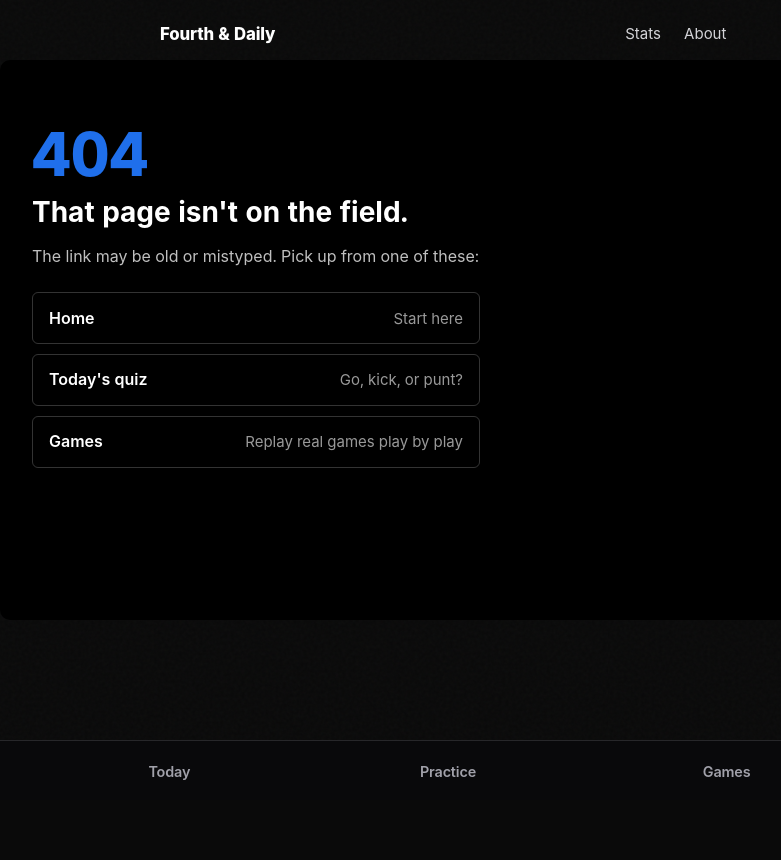
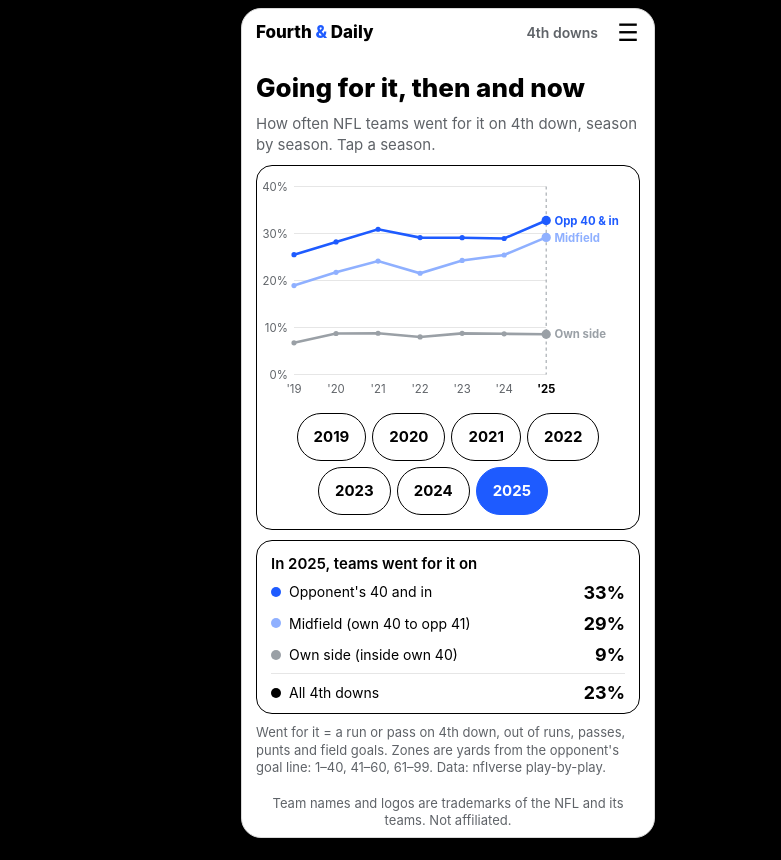
Before and after one commit to nmpy7knjd8-code/nfl-analytics-simulator, a Next.js app in the folder frontend/: page /era in a window 1280 px wide. Before the commit this address had no page. Shown: the whole page, without its empty margins (192-973 px from the left). Built offline with nearby package versions, Linux system fonts and the light colour scheme.

Commit message:
F4 era chart: going for it by season and field zone (#165)
* F4 era chart: going for it by season and field zone

* Remove accidentally committed node_modules symlink

---------

Co-authored-by: Grok Bot <nmpy7knjd8-code@users.noreply.github.com>
Co-authored-by: Grok Bot <bot@x>

```diff
--- /dev/null
+++ b/frontend/app/era/page.tsx
@@ -0,0 +1,11 @@
+import { EraChart } from "../../components/EraChart";
+
+export const metadata = { title: "Going for it, then and now · Fourth & Daily" };
+
+export default function EraPage() {
+  return (
+    <main id="main">
+      <EraChart />
+    </main>
+  );
+}
--- a/frontend/app/globals.css
+++ b/frontend/app/globals.css
@@ -1774,3 +1774,17 @@ body { font-variant-numeric: tabular-nums; }
 .ab p,.ab>ul{margin:0;font-size:15px;color:#202124}
 .ab>ul{padding-left:20px;display:grid;gap:6px}
 .ab a{color:var(--sg-b)}
+/* —— chart pages (F4/D2), same white card as /kicks —— */
+.ch-card{padding:8px 6px}
+.ch-chips{margin:8px 0 0;justify-content:center;flex-wrap:wrap;overflow:visible}
+.ch-pick{text-align:left}
+.era-ax{font-size:11px;fill:#5f6368}
+.era-ax.is-on{fill:#000;font-weight:700}
+.era-lbl{font-size:11px;font-weight:700}
+.era-pick-h{font-size:15px;font-weight:600;color:#000;margin-bottom:6px}
+.era-rows{list-style:none;margin:0;padding:0;display:grid;gap:6px}
+.era-rows li{display:flex;align-items:center;gap:8px;font-size:14px;color:#000}
+.era-rows strong{margin-left:auto;font-size:18px;font-variant-numeric:tabular-nums}
+.era-dot{width:10px;height:10px;border-radius:50%;background:#000;flex:none}
+.era-all{border-top:1px solid #e6e6e6;padding-top:6px}
+.cal-axes{display:flex;justify-content:space-between;font-size:13px;color:#5f6368;padding:0 6px}
--- a/frontend/components/AppNav.tsx
+++ b/frontend/components/AppNav.tsx
@@ -15,11 +15,11 @@ const ALL_TABS = [
 const TABS = ALL_TABS.filter((t) => CHECKER_ENABLED || t.href !== "/fourth-down/");
 
 /** Game-style routes have their own header and ☰ menu, so the old chrome is hidden there:
- * "/", "/daily", "/practice", "/endless", "/feed", "/kicks", "/about", "/daily/stats",
+ * "/", "/daily", "/practice", "/endless", "/feed", "/kicks", "/about", "/daily/stats", "/era",
  * "/coaches" and anything under "/team/", "/coaches/" or "/card/". */
 function useGameRoute(): boolean {
   // Lists live inside the function: lib/routeChrome.test.ts reads this body for each route.
-  const GAME_EXACT = new Set(["/", "/daily", "/practice", "/endless", "/feed", "/kicks", "/about", "/daily/stats"]);
+  const GAME_EXACT = new Set(["/", "/daily", "/practice", "/endless", "/feed", "/kicks", "/about", "/daily/stats", "/era"]);
   const GAME_PREFIX = ["/team/", "/coaches/", "/card/"];
   const p = (usePathname() || "/").replace(/\/+$/, "") || "/";
   return GAME_EXACT.has(p) || p === "/coaches" || GAME_PREFIX.some((x) => p.startsWith(x));
--- /dev/null
+++ b/frontend/components/EraChart.tsx
@@ -0,0 +1,73 @@
+"use client";
+
+import { useState } from "react";
+import { era, goRate, type EraZoneId } from "../lib/era";
+import { Header, Trademark } from "./SimpleGame";
+
+const W = 358, H = 220, L = 30, R = 84, T = 12, B = 26, YMAX = 40;
+const SHADE: Record<EraZoneId, string> = { opp: "#1E5BFF", mid: "#8fb0ff", own: "#9aa0a6" };
+const fmt = (p: number | null) => (p === null ? "—" : `${Math.round(p)}%`);
+
+export function EraChart() {
+  const seasons = era.seasons;
+  const [sel, setSel] = useState(seasons.length - 1);
+  const x = (i: number) => L + (i * (W - L - R)) / Math.max(seasons.length - 1, 1);
+  const y = (p: number) => T + (1 - p / YMAX) * (H - T - B);
+  const cur = seasons[sel];
+
+  return (
+    <div className="sg-app kb">
+      <Header right="4th downs" />
+      <h1 className="kb-h1">Going for it, then and now</h1>
+      <p className="kb-lede">How often NFL teams went for it on 4th down, season by season. Tap a season.</p>
+      <section className="kb-hero ch-card">
+        <svg viewBox={`0 0 ${W} ${H}`} width="100%" role="img" aria-label="How often teams went for it on 4th down, by season and field zone">
+          {[0, 10, 20, 30, 40].map((v) => (
+            <g key={v}>
+              <line x1={L} x2={W - R} y1={y(v)} y2={y(v)} stroke="#e6e6e6" />
+              <text x={L - 6} y={y(v) + 4} textAnchor="end" className="era-ax">{v}%</text>
+            </g>
+          ))}
+          <line x1={x(sel)} x2={x(sel)} y1={T} y2={H - B} stroke="#9aa0a6" strokeDasharray="3 3" />
+          {era.zones.map((z) => {
+            const pts = seasons.map((s, i) => [x(i), y(goRate(s[z.id]) ?? 0)] as const);
+            const last = pts[pts.length - 1];
+            return (
+              <g key={z.id}>
+                <polyline fill="none" stroke={SHADE[z.id]} strokeWidth={2.5} points={pts.map((p) => p.join(",")).join(" ")} />
+                {pts.map(([px, py], i) => <circle key={i} cx={px} cy={py} r={i === sel ? 4.5 : 2.5} fill={SHADE[z.id]} />)}
+                <text x={last[0] + 8} y={last[1] + 4} className="era-lbl" fill={SHADE[z.id]}>{z.short}</text>
+              </g>
+            );
+          })}
+          {seasons.map((s, i) => (
+            <text key={s.season} x={x(i)} y={H - 8} textAnchor="middle" className={`era-ax${i === sel ? " is-on" : ""}`}>{`'${String(s.season).slice(2)}`}</text>
+          ))}
+          {seasons.map((s, i) => (
+            <rect key={s.season} x={x(i) - 18} y={0} width={36} height={H} fill="transparent" style={{ cursor: "pointer" }} onClick={() => setSel(i)} aria-hidden="true" />
+          ))}
+        </svg>
+        <div className="pf-chips ch-chips" role="group" aria-label="Season">
+          {seasons.map((s, i) => (
+            <button key={s.season} type="button" className={`pf-chip${i === sel ? " is-on" : ""}`} aria-pressed={i === sel} onClick={() => setSel(i)}>{s.season}</button>
+          ))}
+        </div>
+      </section>
+
+      <section className="kb-hero ch-pick" aria-live="polite">
+        <div className="era-pick-h">In {cur.season}, teams went for it on</div>
+        <ul className="era-rows">
+          {era.zones.map((z) => (
+            <li key={z.id}><span className="era-dot" style={{ background: SHADE[z.id] }} />{z.label}<strong>{fmt(goRate(cur[z.id]))}</strong></li>
+          ))}
+          <li className="era-all"><span className="era-dot" />All 4th downs<strong>{fmt(goRate(cur.all))}</strong></li>
+        </ul>
+      </section>
+
+      <p className="kb-note">
+        Went for it = a run or pass on 4th down, out of runs, passes, punts and field goals. Zones are yards from the opponent&apos;s goal line: 1–40, 41–60, 61–99. Data: nflverse play-by-play.
+      </p>
+      <Trademark />
+    </div>
+  );
+}
--- /dev/null
+++ b/frontend/lib/era.ts
@@ -0,0 +1,12 @@
+import raw from "./site/era.json";
+
+/** [fourth downs, went for it] — go = run or pass; denominator = run + pass + punt + field goal. */
+export type EraCount = [plays: number, went: number];
+export type EraZoneId = "opp" | "mid" | "own";
+/** Zone by yardline_100 (distance to the opponent's goal line), inclusive. */
+export type EraZone = { id: EraZoneId; label: string; short: string; min: number; max: number };
+export type EraSeason = { season: number } & Record<EraZoneId | "all", EraCount>;
+export type EraFile = { schema: "era/v1"; source: string; builtAt?: unknown; zones: EraZone[]; seasons: EraSeason[] };
+
+export const era = raw as unknown as EraFile;
+export const goRate = ([n, g]: EraCount): number | null => (n ? (100 * g) / n : null);
--- /dev/null
+++ b/frontend/lib/site/era.json
@@ -0,0 +1 @@
+{"schema":"era/v1","source":"nflverse play-by-play 2019-2025 (CC BY 4.0), REG+POST: 4th downs that ran a run, pass, punt or field goal (field goals over 64 yd left out); went for it = run or pass","builtAt":"2026-02-08","zones":[{"id":"opp","label":"Opponent's 40 and in","short":"Opp 40 & in","min":1,"max":40},{"id":"mid","label":"Midfield (own 40 to opp 41)","short":"Midfield","min":41,"max":60},{"id":"own","label":"Own side (inside own 40)","short":"Own side","min":61,"max":99}],"seasons":[{"season":2019,"opp":[1342,342],"mid":[931,176],"own":[1528,103],"all":[3801,621]},{"season":2020,"opp":[1362,384],"mid":[833,181],"own":[1399,122],"all":[3594,687]},{"season":2021,"opp":[1483,458],"mid":[970,234],"own":[1529,134],"all":[3982,826]},{"season":2022,"opp":[1484,432],"mid":[971,209],"own":[1616,129],"all":[4071,770]},{"season":2023,"opp":[1516,441],"mid":[1002,243],"own":[1704,149],"all":[4222,833]},{"season":2024,"opp":[1528,442],"mid":[952,242],"own":[1515,131],"all":[3995,815]},{"season":2025,"opp":[1539,504],"mid":[1053,307],"own":[1403,120],"all":[3995,931]}]}
--- a/frontend/package.json
+++ b/frontend/package.json
@@ -9,7 +9,7 @@
     "build:pages": "tsx scripts/check-daily-schedule.ts && tsx scripts/snapshot-daily.ts && NFL_SIM_STATIC_EXPORT=1 next build",
     "start": "next start",
     "typecheck": "tsc -p tsconfig.json --noEmit && tsc -p tsconfig.contracts.json --noEmit",
-    "test": "node --import tsx --test contracts/contracts.test.ts lib/quiz.test.ts lib/winProbability.test.ts lib/daily.test.ts lib/gameFacts.test.ts lib/clock.test.ts lib/fixtures.fg.test.ts lib/gameFileV2.test.ts lib/closeCall.test.ts lib/features.test.ts lib/teamColors.test.ts lib/teamLogos.test.ts lib/revealRow.test.ts lib/cssSanity.test.ts lib/penaltyText.test.ts lib/simpleGame.test.ts lib/endless.test.ts lib/resultPill.test.ts lib/dailySnapshot.test.ts lib/dailySchedule.test.ts lib/playFeed.test.ts lib/gamePicker.test.ts lib/fgRates.test.ts lib/routeChrome.test.ts lib/modelLimits.test.ts lib/teamRedzone.test.ts",
+    "test": "node --import tsx --test contracts/contracts.test.ts lib/quiz.test.ts lib/winProbability.test.ts lib/daily.test.ts lib/gameFacts.test.ts lib/clock.test.ts lib/fixtures.fg.test.ts lib/gameFileV2.test.ts lib/closeCall.test.ts lib/features.test.ts lib/teamColors.test.ts lib/teamLogos.test.ts lib/revealRow.test.ts lib/cssSanity.test.ts lib/penaltyText.test.ts lib/simpleGame.test.ts lib/endless.test.ts lib/resultPill.test.ts lib/dailySnapshot.test.ts lib/dailySchedule.test.ts lib/playFeed.test.ts lib/gamePicker.test.ts lib/fgRates.test.ts lib/routeChrome.test.ts lib/modelLimits.test.ts lib/teamRedzone.test.ts lib/era.test.ts",
     "test:all": "npm test && npm run typecheck"
   },
   "dependencies": {
```
Also changed, not shown: 5 other files (tests, documents, lock files or other folders).
